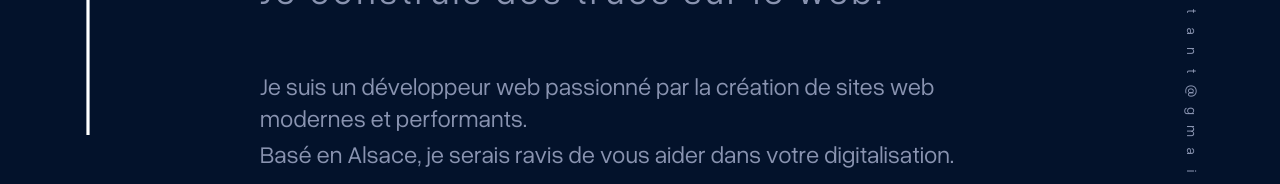
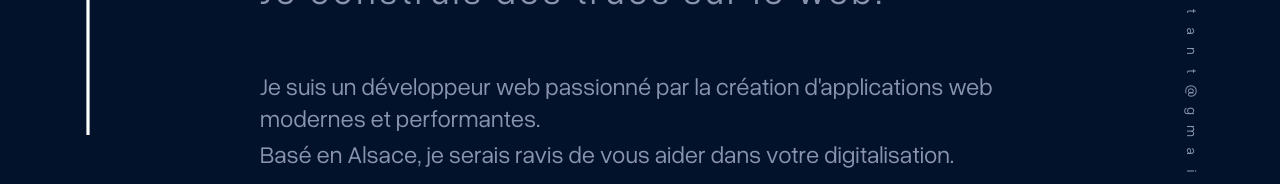
Before and after one commit to Coucodeur/portfolio-react-tailwindcss, a React (Vite) app: page / in a window 1280 px wide. Shown: the part 475-659 px from the top of the page. Built offline with nearby package versions, Linux system fonts and the light colour scheme.

Commit message:
modification page d'accueil

```diff
--- a/src/pages/acceuil/acceuil.jsx
+++ b/src/pages/acceuil/acceuil.jsx
@@ -22,8 +22,8 @@ const Acceuil = () => {
           </div>
           <div>
             <p className="text-2xl mt-6">
-              Je suis un développeur web passionné par la création de sites web
-              modernes et performants.
+              Je suis un développeur web passionné par la création
+              d'applications web modernes et performantes.
             </p>
             <p className="text-2xl mt-1">
               Basé en Alsace, je serais ravis de vous aider dans votre
```
